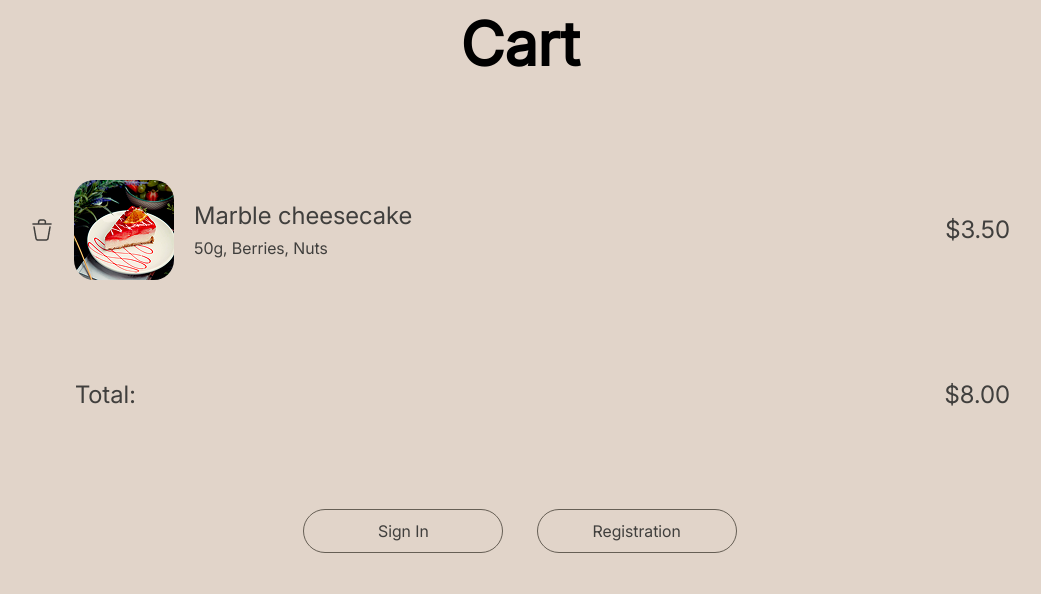
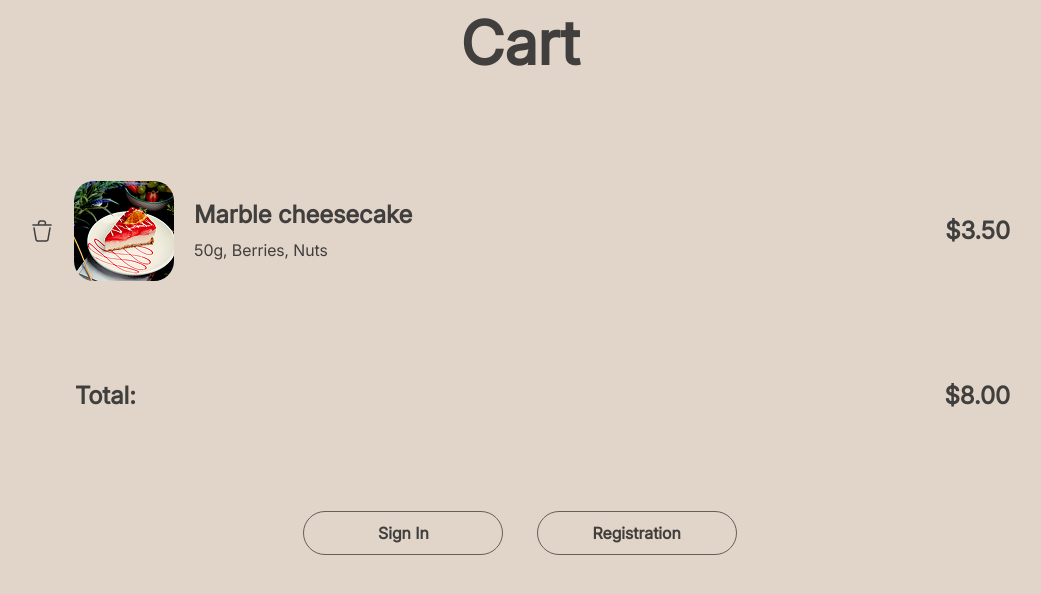
Before and after one commit to Lewyyshub/coffe-house, a website with bundled scripts: page cart.html in a window 1280 px wide. Shown: the whole page, without its empty margins (120-1161 px from the left). Built offline with nearby package versions, Linux system fonts and the light colour scheme.

Commit message:
fix: fixed design

```diff
--- a/css/cart.css
+++ b/css/cart.css
@@ -53,8 +53,20 @@ main {
   font-size: 16px;
 }
 .name-description > p {
-  font-style: bold;
   font-size: 24px;
+  font-weight: 600;
+  line-height: 125%;
+}
+.name-description > span {
+  font-weight: 400;
+  font-size: 16px;
+  line-height: 150%;
+}
+.right-side > p {
+  color: #403f3d;
+  font-size: 24px;
+  line-height: 125%;
+  font-weight: 600;
 }
 .trash-div {
   width: 24px;
@@ -67,7 +79,8 @@ main {
 .cart-div > h1 {
   font-size: 60px;
   font-weight: 600;
-  font-style: semi bold;
+  line-height: 125%;
+  color: #403f3d;
 }
 .right-side {
   font-size: 24px;
@@ -87,9 +100,14 @@ main {
 }
 .total-div > p {
   font-size: 24px;
+  color: #403f3d;
+  font-weight: 600;
+  line-height: 125%;
 }
 .total-div > span {
   font-size: 24px;
+  line-height: 125%;
+  font-weight: 600;
 }
 .login-register {
   display: flex;
@@ -111,4 +129,7 @@ main {
 .login-register > div > a {
   color: #403f3d;
   text-decoration: none;
+  font-weight: 600;
+  line-height: 150%;
+  font-size: 16px;
 }
```
